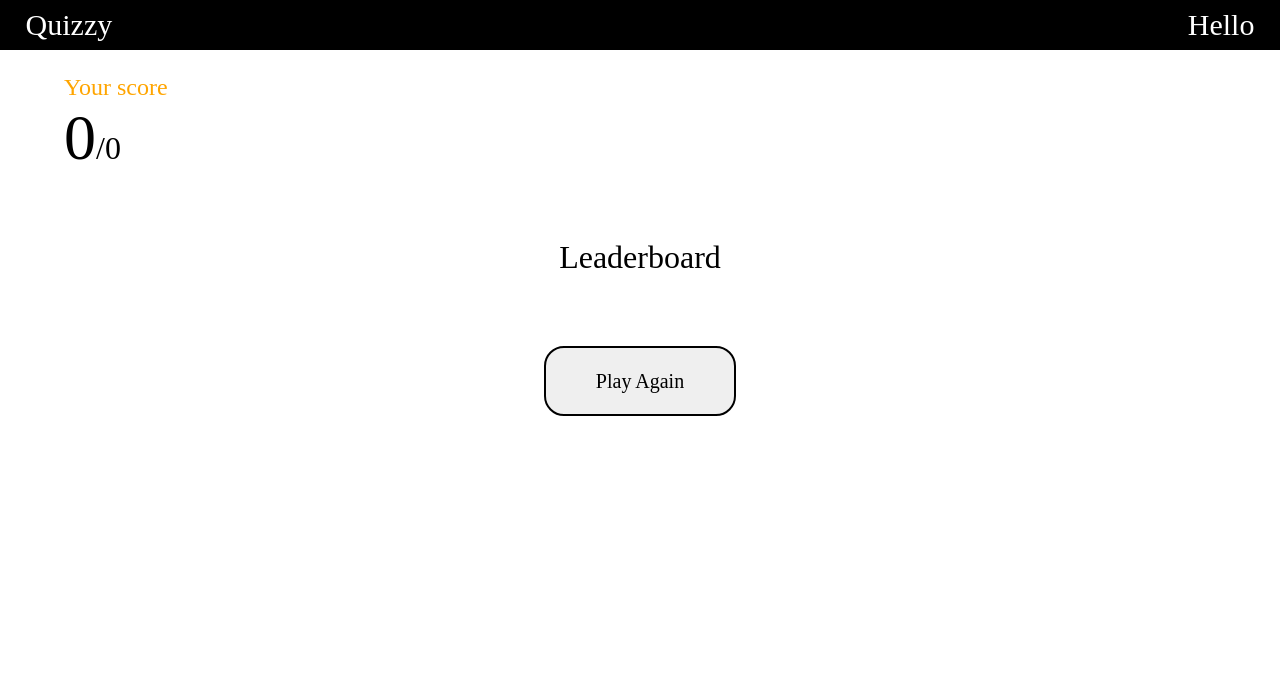
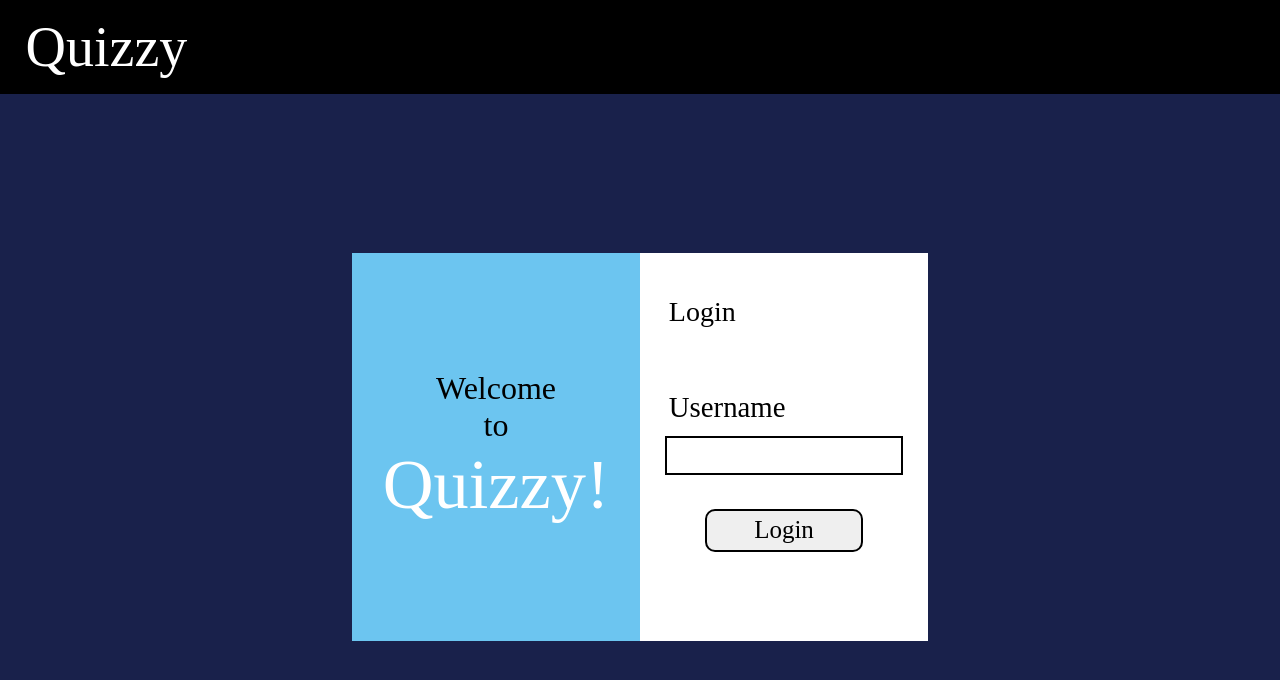
Before and after one commit to AbhilashJN/quizzy-fe-web, a React (Create React App) app: page / in a window 1280 px wide. Shown: the top 680 px of the page. Built offline with nearby package versions, Linux system fonts and the light colour scheme; no server answers.

Commit message:
Changed default landing state to 'login'

```diff
--- a/src/App.js
+++ b/src/App.js
@@ -9,7 +9,7 @@ class App extends Component {
   constructor(props) {
     super(props);
     this.state = {
-      page: 'score',
+      page: 'login',
       username: null,
       latestScore: 0,
       choices: [],
```
